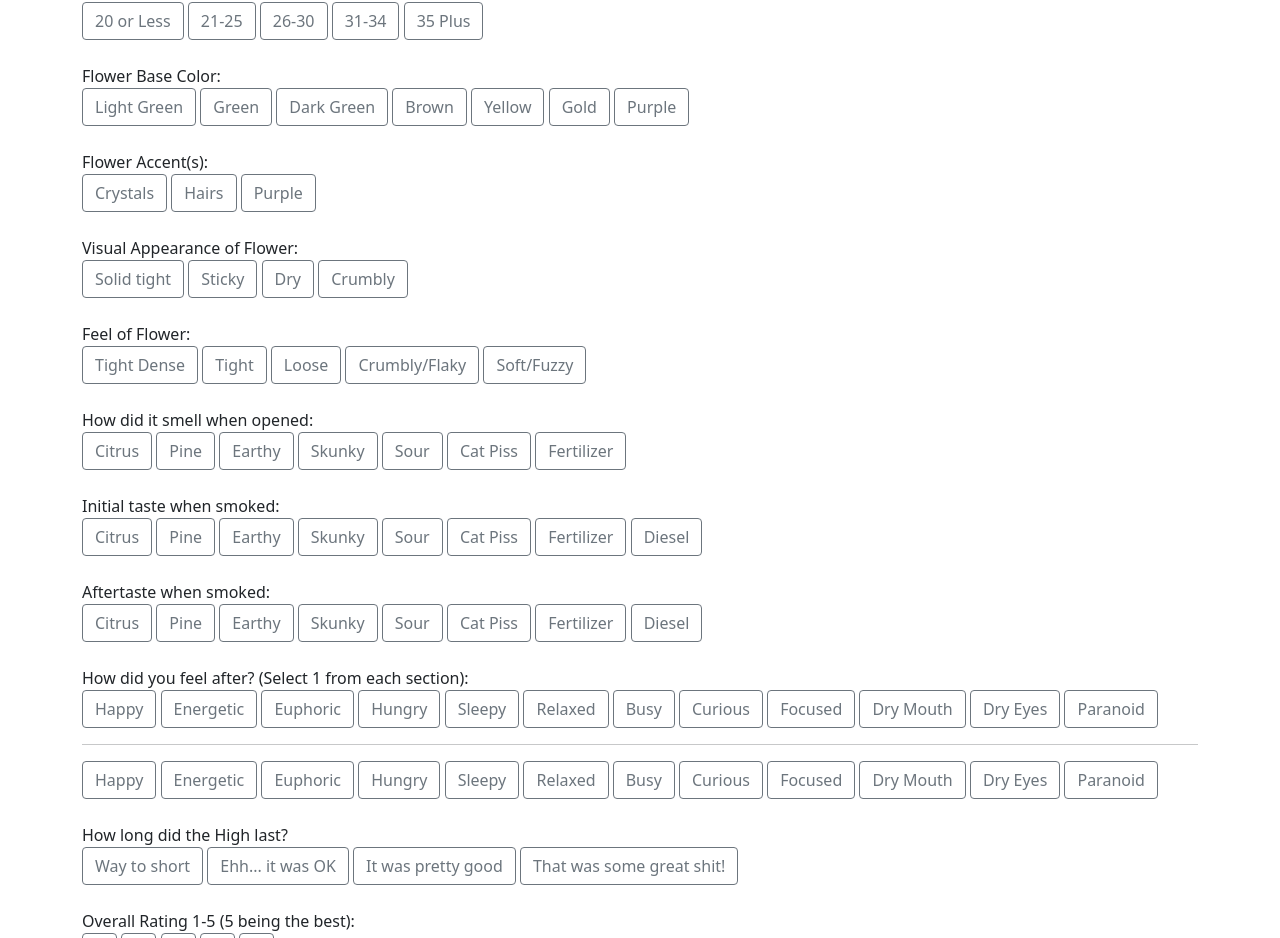
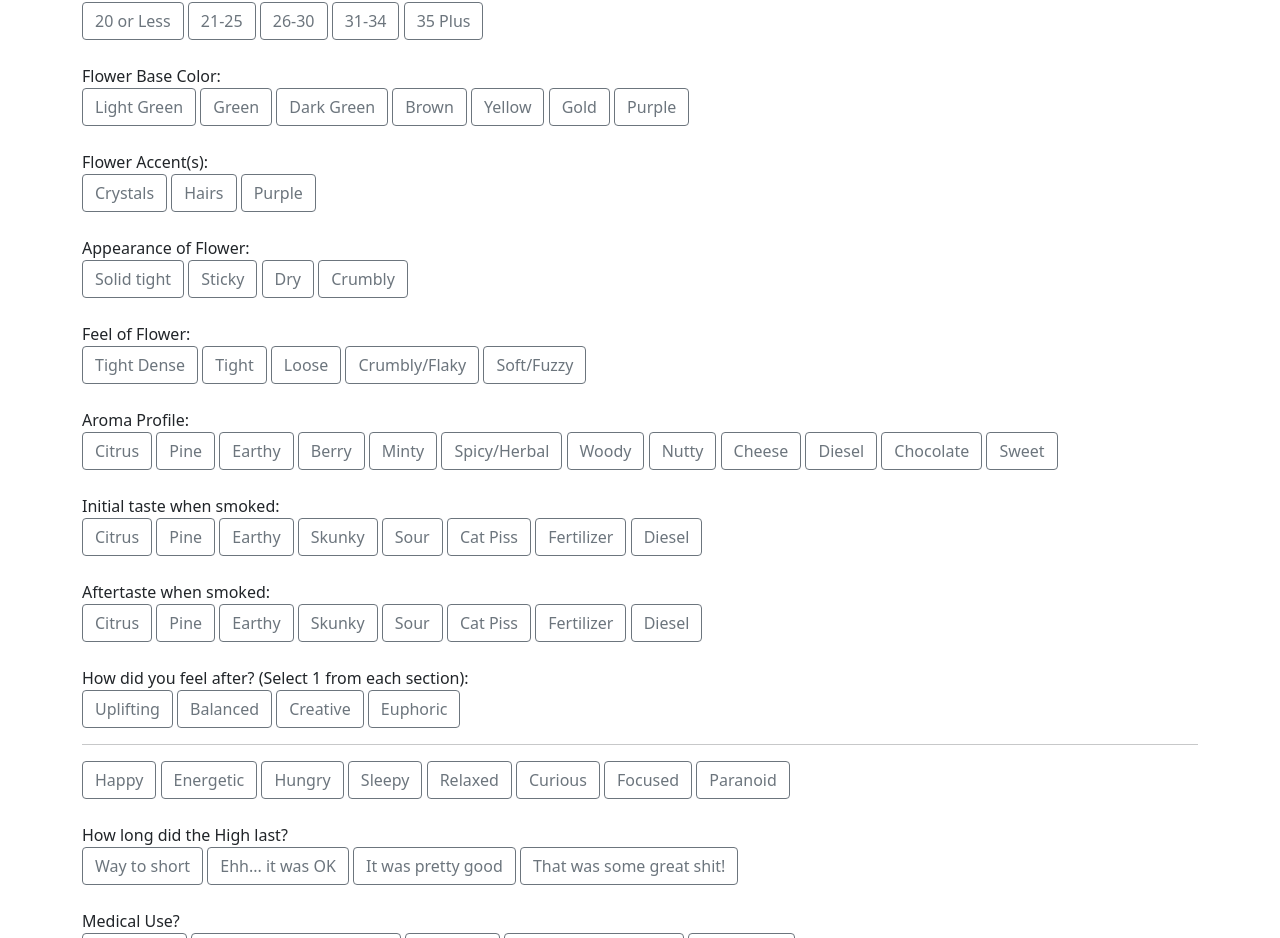
Before and after one commit to Cycloth/Project420, a Django app: page / in a window 1280 px wide. Shown: the part 910-1848 px from the top of the page. Run offline with Django 4.2, Linux system fonts and the light colour scheme.

Commit message:
Testing good

```diff
--- /dev/null
+++ b/ai.py
@@ -0,0 +1,5 @@
+python
+scripts / txt2img.py - -prompt
+"a close-up portrait of a cat by pablo picasso, vivid, abstract art, colorful, vibrant" - -plms - -n_iter
+5 - -n_samples
+1
--- a/project_420/templates/index.html
+++ b/project_420/templates/index.html
@@ -108,7 +108,7 @@
             </div>
         </div>
             <div class="form-group mb-4">
-                <label>Visual Appearance of Flower:</label>
+                <label>Appearance of Flower:</label>
                 <div class="btn-group-horizontal" id="flower_texture">
                 <input class="btn-check form-check-input" type="radio" id="dense" name="flower_texture" value="dense" required>
                 <label class="btn btn-outline-secondary" for="dense">Solid tight</label>
@@ -142,7 +142,7 @@
                 <label class="btn btn-outline-secondary" for="soft_fuzzy">Soft/Fuzzy</label>
         </div>
             <div class="form-group mb-4"><br>
-                <label>How did it smell when opened:</label>
+                <label>Aroma Profile:</label>
                 <div class="btn-group-horizontal" id="flower_aroma">
                 <input class="btn-check form-check-input" type="radio" id="citrus_smell" name="flower_aroma" value="citrus_smell" required>
                 <label class="btn btn-outline-secondary" for="citrus_smell">Citrus</label>
@@ -154,16 +154,31 @@
                 <label class="btn btn-outline-secondary" for="earthy_smell">Earthy</label>
 
                 <input class="btn-check form-check-input" type="radio" id="skunky_smell" name="flower_aroma" value="skunky_smell" required>
-                <label class="btn btn-outline-secondary" for="skunky_smell">Skunky</label>
+                <label class="btn btn-outline-secondary" for="skunky_smell">Berry</label>
 
-                <input class="btn-check form-check-input" type="radio" id="sour" name="flower_aroma" value="sour" required>
-                <label class="btn btn-outline-secondary" for="sour">Sour</label>
+                <input class="btn-check form-check-input" type="radio" id="minty" name="flower_aroma" value="minty" required>
+                <label class="btn btn-outline-secondary" for="minty">Minty</label>
 
-                <input class="btn-check form-check-input" type="radio" id="cat_piss" name="flower_aroma" value="cat_piss" required>
-                <label class="btn btn-outline-secondary" for="cat_piss">Cat Piss</label>
+                <input class="btn-check form-check-input" type="radio" id="spice_herb" name="flower_aroma" value="spice_herb" required>
+                <label class="btn btn-outline-secondary" for="spice_herb">Spicy/Herbal</label>
 
-                <input class="btn-check form-check-input" type="radio" id="fertilizer" name="flower_aroma" value="fertilizer" required>
-                <label class="btn btn-outline-secondary" for="fertilizer">Fertilizer</label>
+                <input class="btn-check form-check-input" type="radio" id="woody" name="flower_aroma" value="woody" required>
+                <label class="btn btn-outline-secondary" for="woody">Woody</label>
+
+                <input class="btn-check form-check-input" type="radio" id="nutty" name="flower_aroma" value="nutty" required>
+                <label class="btn btn-outline-secondary" for="nutty">Nutty</label>
+
+                <input class="btn-check form-check-input" type="radio" id="cheese" name="flower_aroma" value="cheese" required>
+                <label class="btn btn-outline-secondary" for="cheese">Cheese</label>
+
+                <input class="btn-check form-check-input" type="radio" id="diesel" name="flower_aroma" value="diesel" required>
+                <label class="btn btn-outline-secondary" for="diesel">Diesel</label>
+
+                <input class="btn-check form-check-input" type="radio" id="chocolate" name="flower_aroma" value="chocolate" required>
+                <label class="btn btn-outline-secondary" for="chocolate">Chocolate</label>
+
+                <input class="btn-check form-check-input" type="radio" id="sweet" name="flower_aroma" value="sweet" required>
+                <label class="btn btn-outline-secondary" for="sweet">Sweet</label>
         </div><br>
             <div class="form-group mb-4">
                 <label>Initial taste when smoked:</label>
@@ -223,40 +238,16 @@
                     <label>How did you feel after? (Select 1 from each section):</label>
                     <div class="btn-group-horizontal" id="flower_effect">
                     <input class="btn-check form-check-input" type="radio" id="happy" name="flower_effect" value="happy" required>
-                    <label class="btn btn-outline-secondary" for="happy">Happy</label>
+                    <label class="btn btn-outline-secondary" for="happy">Uplifting</label>
 
                     <input class="btn-check form-check-input" type="radio" id="energy" name="flower_effect" value="energy" required>
-                    <label class="btn btn-outline-secondary" for="energy">Energetic</label>
+                    <label class="btn btn-outline-secondary" for="energy">Balanced</label>
 
                     <input class="btn-check form-check-input" type="radio" id="euphoria" name="flower_effect" value="euphoria" required>
-                    <label class="btn btn-outline-secondary" for="euphoria">Euphoric</label>
+                    <label class="btn btn-outline-secondary" for="euphoria">Creative</label>
 
                     <input class="btn-check form-check-input" type="radio" id="hungry" name="flower_effect" value="hungry" required>
-                    <label class="btn btn-outline-secondary" for="hungry">Hungry</label>
-
-                    <input class="btn-check form-check-input" type="radio" id="sleep" name="flower_effect" value="sleep" required>
-                    <label class="btn btn-outline-secondary" for="sleep">Sleepy</label>
-
-                    <input class="btn-check form-check-input" type="radio" id="relaxed" name="flower_effect" value="relaxed" required>
-                    <label class="btn btn-outline-secondary" for="relaxed">Relaxed</label>
-
-                    <input class="btn-check form-check-input" type="radio" id="busy" name="flower_effect" value="busy" required>
-                    <label class="btn btn-outline-secondary" for="busy">Busy</label>
-
-                    <input class="btn-check form-check-input" type="radio" id="curious" name="flower_effect" value="curious" required>
-                    <label class="btn btn-outline-secondary" for="curious">Curious</label>
-
-                    <input class="btn-check form-check-input" type="radio" id="focused" name="flower_effect" value="focused" required>
-                    <label class="btn btn-outline-secondary" for="focused">Focused</label>
-
-                    <input class="btn-check form-check-input" type="radio" id="dry_mouth" name="flower_effect" value="dry_mouth" required>
-                    <label class="btn btn-outline-secondary" for="dry_mouth">Dry Mouth</label>
-
-                    <input class="btn-check form-check-input" type="radio" id="dry_eyes" name="flower_effect" value="dry_eyes" required>
-                    <label class="btn btn-outline-secondary" for="dry_eyes">Dry Eyes</label>
-
-                    <input class="btn-check form-check-input" type="radio" id="paranoid" name="flower_effect" value="paranoid" required>
-                    <label class="btn btn-outline-secondary" for="paranoid">Paranoid</label>
+                    <label class="btn btn-outline-secondary" for="hungry">Euphoric</label>
         </div><hr>
             <div class="btn-group-horizontal" id="flower_effect2">
                     <input class="btn-check form-check-input" type="radio" id="happy_eff2" name="flower_effect2" value="happy_eff2" required>
@@ -264,9 +255,6 @@
 
                     <input class="btn-check form-check-input" type="radio" id="energy_eff2" name="flower_effect2" value="energy_eff2" required>
                     <label class="btn btn-outline-secondary" for="energy_eff2">Energetic</label>
-
-                    <input class="btn-check form-check-input" type="radio" id="euphoric_eff2" name="flower_effect2" value="euphoric_eff2" required>
-                    <label class="btn btn-outline-secondary" for="euphoric_eff2">Euphoric</label>
 
                     <input class="btn-check form-check-input" type="radio" id="hungry_eff2" name="flower_effect2" value="hungry_eff2" required>
                     <label class="btn btn-outline-secondary" for="hungry_eff2">Hungry</label>
@@ -277,20 +265,11 @@
                     <input class="btn-check form-check-input" type="radio" id="relaxed2" name="flower_effect2" value="relaxed2" required>
                     <label class="btn btn-outline-secondary" for="relaxed2">Relaxed</label>
 
-                    <input class="btn-check form-check-input" type="radio" id="busy2" name="flower_effect2" value="busy2" required>
-                    <label class="btn btn-outline-secondary" for="busy2">Busy</label>
-
                     <input class="btn-check form-check-input" type="radio" id="curious2" name="flower_effect2" value="curious2" required>
                     <label class="btn btn-outline-secondary" for="curious2">Curious</label>
 
                     <input class="btn-check form-check-input" type="radio" id="focused2" name="flower_effect2" value="focused2" required>
                     <label class="btn btn-outline-secondary" for="focused2">Focused</label>
-
-                    <input class="btn-check form-check-input" type="radio" id="dry_mouth2" name="flower_effect2" value="dry_mouth2" required>
-                    <label class="btn btn-outline-secondary" for="dry_mouth2">Dry Mouth</label>
-
-                    <input class="btn-check form-check-input" type="radio" id="dry_eyes2" name="flower_effect2" value="dry_eyes2" required>
-                    <label class="btn btn-outline-secondary" for="dry_eyes2">Dry Eyes</label>
 
                     <input class="btn-check form-check-input" type="radio" id="paranoid2" name="flower_effect2" value="paranoid2" required>
                     <label class="btn btn-outline-secondary" for="paranoid2">Paranoid</label>
@@ -309,6 +288,24 @@
 
                         <input class="btn-check form-check-input" type="radio" id="great" name="flower_effect3" value="great" required>
                         <label class="btn btn-outline-secondary" for="great">That was some great shit!</label>
+        </div> <br>
+             <div class="form-group mb-4">
+                        <label>Medical Use?</label>
+                        <div class="btn-group-horizontal" id="flower_effect3">
+                        <input class="btn-check form-check-input" type="radio" id="pain_relief" name="flower_effect3" value="pain_relief" required>
+                        <label class="btn btn-outline-secondary" for="pain_relief">Pain Relief</label>
+
+                        <input class="btn-check form-check-input" type="radio" id="anxiety_stress" name="flower_effect3" value="anxiety_stress" required>
+                        <label class="btn btn-outline-secondary" for="anxiety_stress">Anxiety and Stress Relief</label>
+
+                        <input class="btn-check form-check-input" type="radio" id="sleep_aid" name="flower_effect3" value="sleep_aid" required>
+                        <label class="btn btn-outline-secondary" for="sleep_aid">Sleep Aid</label>
+
+                        <input class="btn-check form-check-input" type="radio" id="appetite_stimulation" name="flower_effect3" value="appetite_stimulation" required>
+                        <label class="btn btn-outline-secondary" for="appetite_stimulation">Appetite Stimulation</label>
+
+                        <input class="btn-check form-check-input" type="radio" id="not_app" name="flower_effect3" value="not_app" required>
+                        <label class="btn btn-outline-secondary" for="not_app">N/A (none)</label>
         </div><br>
              <div class="form-group mb-4">
                         <label>Overall Rating 1-5 (5 being the best):</label>
```
Also changed, not shown: db.sqlite3.
